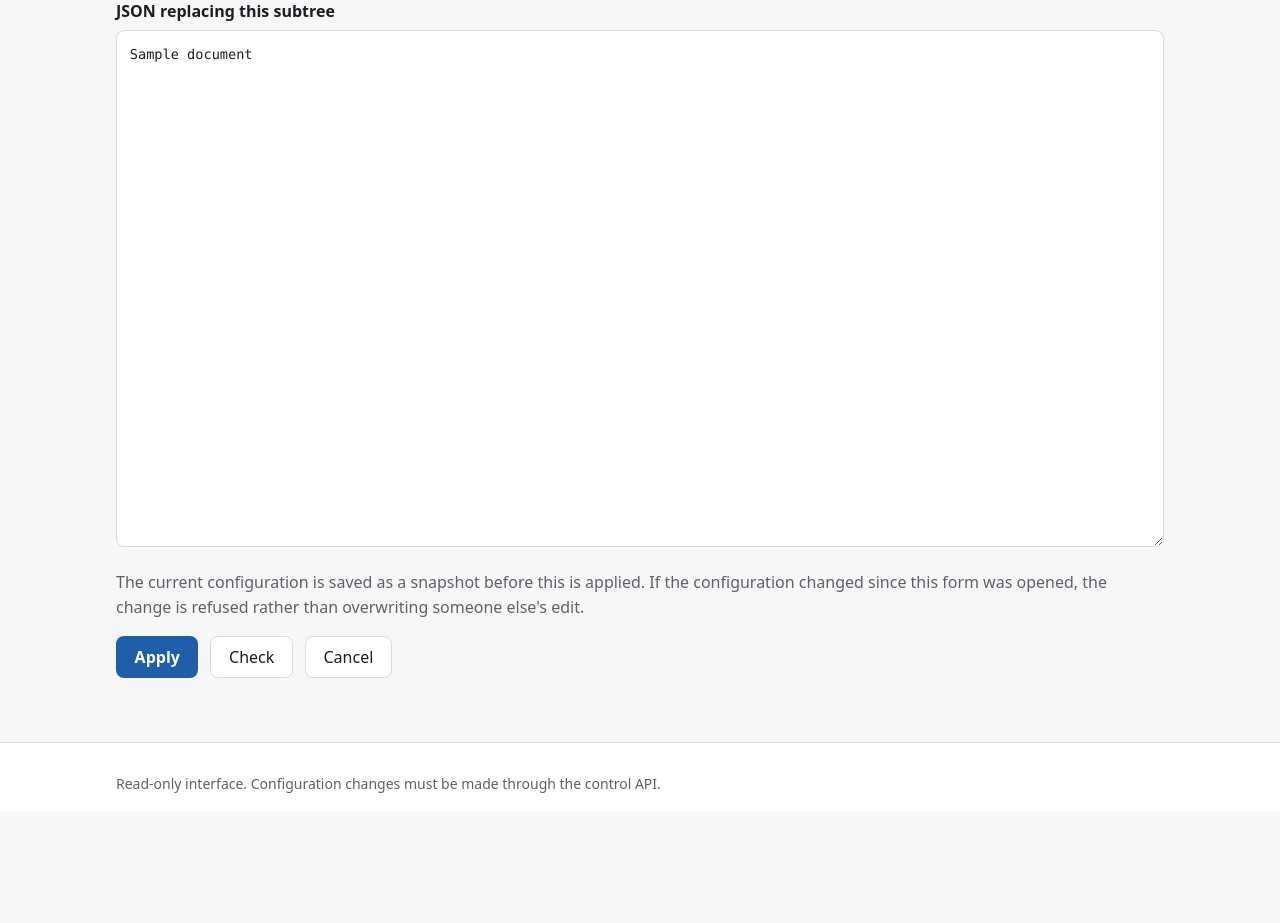
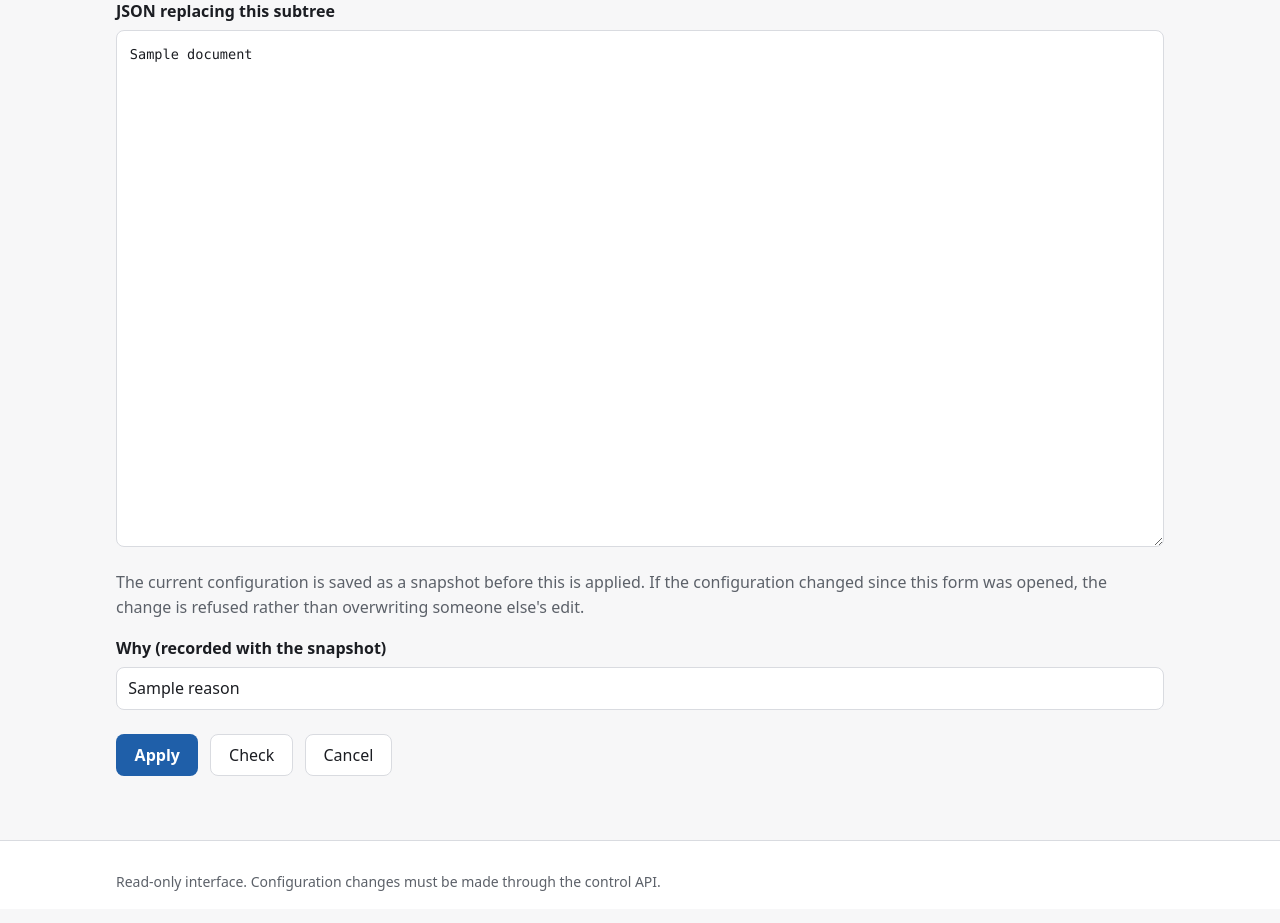
Before and after one commit to nxmyoz/freeunit-ui, a Flask app: template src/freeunit_ui/web/templates/edit.html in a window 1280 px wide. Shown: the part 456-1379 px from the top of the page. Before the commit the page ends 1249 px from the top, so only its background shows below. Run offline with Flask 3, Linux system fonts and the light colour scheme; the template is opened without the code that fills it: most values are stand-ins (such as "Sample title", 1, 10 or a date in 2020); parts of the project's set-up code (start-up, migrations or seed data) failed here and were passed over.

Commit message:
Record why a change was made, verify it, and offer a way back.
Snapshots recorded what changed and who changed it. The reason is the part
that matters months later, so applying now takes one, stores it beside the
snapshot and shows it in the listing. Restores record their own reason
automatically.

Applying also reads the subtree back. unitd accepting a document does not mean
it stored what was sent - it may normalise or drop members - and an operator
who is told "applied" and walks away should not discover that later. When the
stored value differs, the page says so rather than claiming success.

The page you land on after a change now offers to restore the snapshot taken
immediately before it, so the way back is one click rather than a trip to the
snapshots page and a guess at which entry is the right one. The pointer travels
as a query parameter and is resolved against the stored listing, so a crafted
link cannot conjure a banner for a snapshot that does not exist, and the
restore itself is still CSRF-protected.

This is deliberately assisted rather than automatic rollback: reverting someone
else's change on a heuristic is worse than showing them the door back.

156 tests, 97% coverage.

```diff
--- a/src/freeunit_ui/snapshots.py
+++ b/src/freeunit_ui/snapshots.py
@@ -46,6 +46,7 @@ class Snapshot:
     path: Path
     taken_at: datetime
     author: str | None = None
+    reason: str | None = None
 
     def load(self) -> Any:
         """Return the stored configuration document."""
@@ -65,7 +66,12 @@ class SnapshotStore:
         self._keep = keep
 
     def save(
-        self, document: Any, *, author: str | None = None, now: datetime | None = None
+        self,
+        document: Any,
+        *,
+        author: str | None = None,
+        reason: str | None = None,
+        now: datetime | None = None,
     ) -> Snapshot:
         """Write ``document`` as a new snapshot and prune old ones.
 
@@ -73,6 +79,9 @@ class SnapshotStore:
             document: The configuration to store.
             author: Identity the proxy asserted for whoever caused this snapshot,
                 when the interface is configured to read one.
+            reason: What the operator said they were doing. Snapshots record
+                what changed and who changed it; without this they cannot say
+                why, which is the part that matters months later.
             now: Timestamp to use, for deterministic tests.
 
         Raises:
@@ -87,14 +96,14 @@ class SnapshotStore:
             self._write_private(target, json.dumps(document, indent=2, ensure_ascii=False))
             self._write_private(
                 self._dir / f"{name}{_META_SUFFIX}",
-                json.dumps({"taken_at": taken_at.isoformat(), "author": author}),
+                json.dumps({"taken_at": taken_at.isoformat(), "author": author, "reason": reason}),
             )
         except OSError as exc:
             msg = f"Cannot write a snapshot to {self._dir}: {exc}"
             raise SnapshotError(msg) from exc
 
         self._prune()
-        return Snapshot(name=name, path=target, taken_at=taken_at, author=author)
+        return Snapshot(name=name, path=target, taken_at=taken_at, author=author, reason=reason)
 
     @staticmethod
     def _write_private(target: Path, text: str) -> None:
@@ -116,19 +125,26 @@ class SnapshotStore:
                 taken_at = datetime.strptime(name, _STAMP).replace(tzinfo=UTC)
             except ValueError:
                 continue  # not one of ours
+            author, reason = self._metadata(name)
             found.append(
-                Snapshot(name=name, path=entry, taken_at=taken_at, author=self._author(name))
+                Snapshot(name=name, path=entry, taken_at=taken_at, author=author, reason=reason)
             )
         return sorted(found, key=lambda snap: snap.taken_at, reverse=True)
 
-    def _author(self, name: str) -> str | None:
-        """Read the recorded author, tolerating a missing or damaged sidecar."""
+    def _metadata(self, name: str) -> tuple[str | None, str | None]:
+        """Read the recorded author and reason, tolerating a missing or damaged sidecar."""
         try:
             meta = json.loads((self._dir / f"{name}{_META_SUFFIX}").read_text(encoding="utf-8"))
         except (OSError, ValueError):
-            return None
-        author = meta.get("author") if isinstance(meta, dict) else None
-        return author if isinstance(author, str) else None
+            return None, None
+        if not isinstance(meta, dict):
+            return None, None
+        author = meta.get("author")
+        reason = meta.get("reason")
+        return (
+            author if isinstance(author, str) else None,
+            reason if isinstance(reason, str) else None,
+        )
 
     def get(self, name: str) -> Snapshot:
         """Return one snapshot by name.
--- a/src/freeunit_ui/web/static/app.css
+++ b/src/freeunit_ui/web/static/app.css
@@ -312,3 +312,32 @@ td form { margin: 0; }
 .findings .hint { color: inherit; opacity: 0.85; margin-bottom: 0; }
 
 button.button-secondary { background: var(--surface); color: var(--text); border-color: var(--border); font-weight: 400; }
+
+/* Applied banner */
+
+.applied {
+  border: 1px solid var(--border);
+  background: var(--surface);
+  border-radius: var(--radius);
+  padding: 0.85rem 1.1rem;
+  margin-bottom: 1.25rem;
+  display: flex;
+  align-items: center;
+  justify-content: space-between;
+  gap: 1rem;
+  flex-wrap: wrap;
+}
+.applied p { margin: 0; }
+.applied form { margin: 0; }
+.applied.warn-box { background: var(--warn-bg); color: var(--warn-text); border-color: var(--warn-text); }
+
+input[type="text"] {
+  width: 100%;
+  font: inherit;
+  padding: 0.5rem 0.7rem;
+  margin-bottom: 0.5rem;
+  background: var(--surface);
+  color: var(--text);
+  border: 1px solid var(--border);
+  border-radius: var(--radius);
+}
--- a/src/freeunit_ui/web/templates/edit.html
+++ b/src/freeunit_ui/web/templates/edit.html
@@ -84,6 +84,10 @@
     configuration changed since this form was opened, the change is refused rather
     than overwriting someone else's edit.
   </p>
+  <label for="reason">Why (recorded with the snapshot)</label>
+  <input type="text" id="reason" name="reason" maxlength="200" value="{{ reason or '' }}"
+         placeholder="rotating the blog certificate">
+
   <div class="actions">
     {% if awaiting_confirmation %}
       <input type="hidden" name="confirm" value="yes">
--- a/src/freeunit_ui/web/templates/snapshots.html
+++ b/src/freeunit_ui/web/templates/snapshots.html
@@ -7,12 +7,13 @@
 {% if snapshots %}
 <div class="scroller">
 <table>
-  <thead><tr><th scope="col">Taken</th><th scope="col">By</th><th scope="col">Name</th><th scope="col"><span class="visually-hidden">Actions</span></th></tr></thead>
+  <thead><tr><th scope="col">Taken</th><th scope="col">By</th><th scope="col">Why</th><th scope="col">Name</th><th scope="col"><span class="visually-hidden">Actions</span></th></tr></thead>
   <tbody>
   {% for snap in snapshots %}
     <tr>
       <th scope="row">{{ snap.taken_at.strftime('%Y-%m-%d %H:%M:%S UTC') }}</th>
       <td>{{ snap.author or '—' }}</td>
+      <td>{{ snap.reason or '—' }}</td>
       <td><code>{{ snap.name }}</code></td>
       <td>
         <form method="post" action="{{ url_for('writes.restore', name=snap.name) }}">
```
Also changed, not shown: src/freeunit_ui/web/templates/config.html (+15 -0 lines), src/freeunit_ui/web/views.py (+17 -2 lines), src/freeunit_ui/web/writes.py (+23 -3 lines), tests/web/test_writes.py (+114 -0 lines), CHANGELOG.md.
